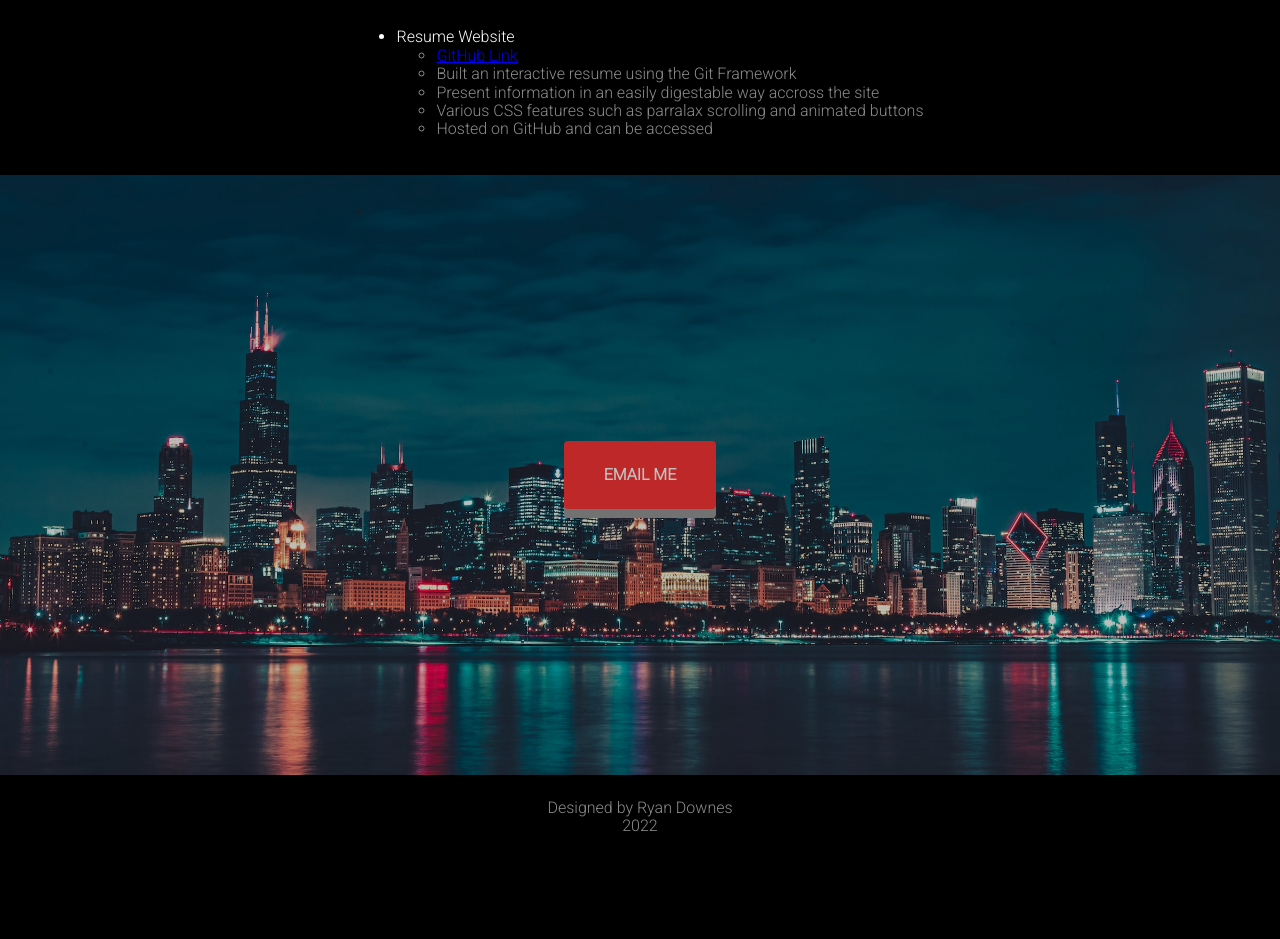
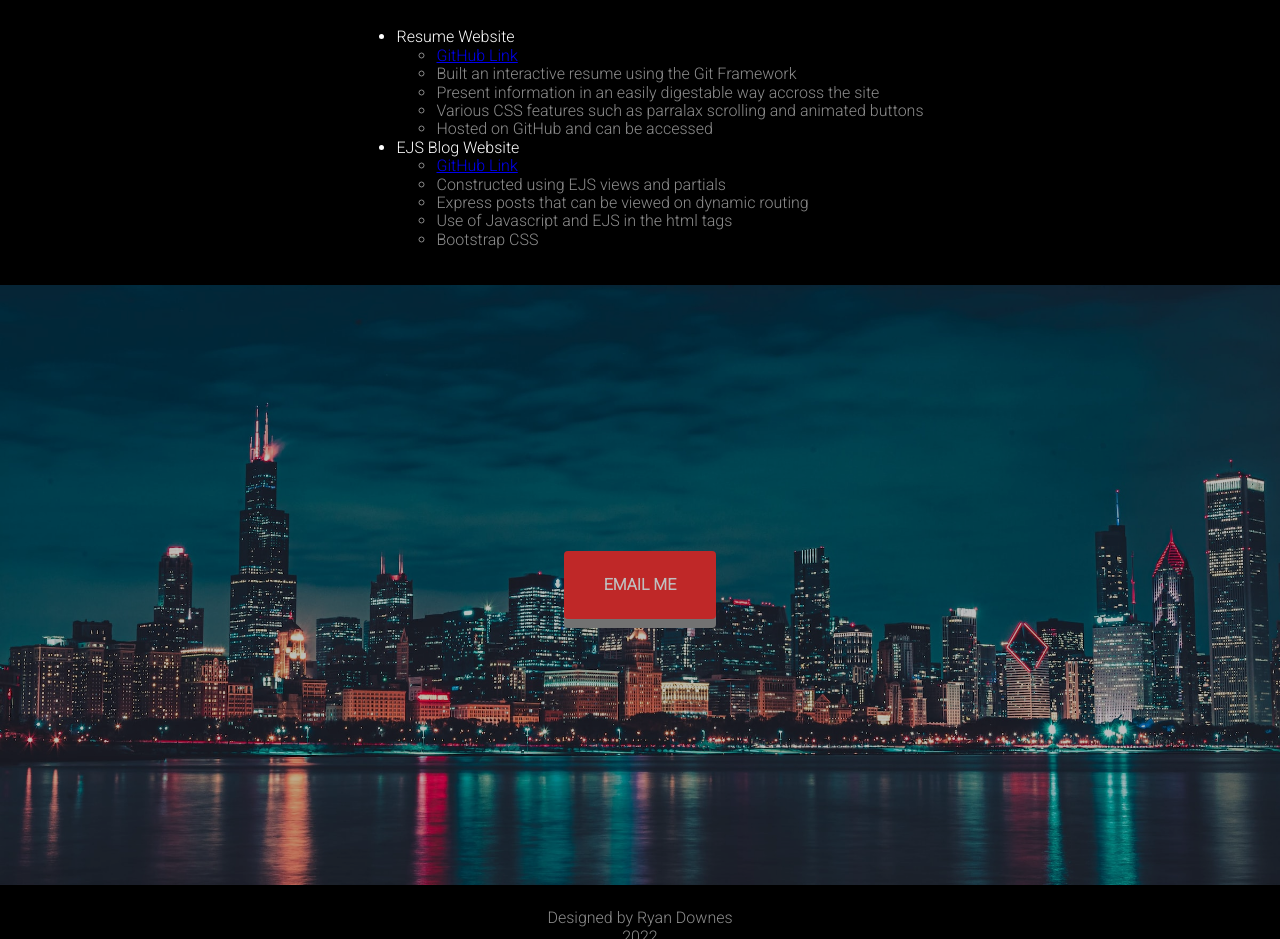
Before and after one commit to RyADaYG/RyADaYG.github.io, a website: page index.html in a window 1280 px wide. Shown: the part 4200-5139 px from the top of the page. Before the commit the page ends 5060 px from the top, so only its background shows below. Drawn offline with nearby package versions, Linux system fonts and the light colour scheme.

Commit message:
EJS Project

```diff
--- a/index.html
+++ b/index.html
@@ -151,6 +151,15 @@
           <li>Hosted on GitHub and can be accessed</li>
         </ul>
       </li>
+      <li> EJS Blog Website
+        <ul class="category_projects_subList">
+          <li><a href="https://github.com/RyADaYG/blog-website">GitHub Link</a> </li>
+          <li>Constructed using EJS views and partials</li>
+          <li>Express posts that can be viewed on dynamic routing</li>
+          <li>Use of Javascript and EJS in the html tags</li>
+          <li>Bootstrap CSS</li>
+        </ul>
+      </li>
     </ul>
   </div>
 
```
